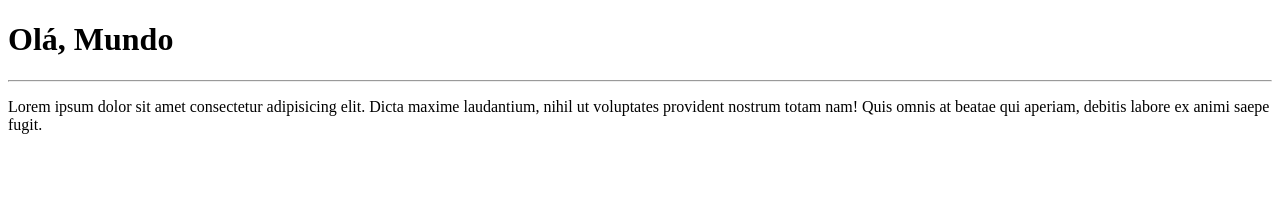
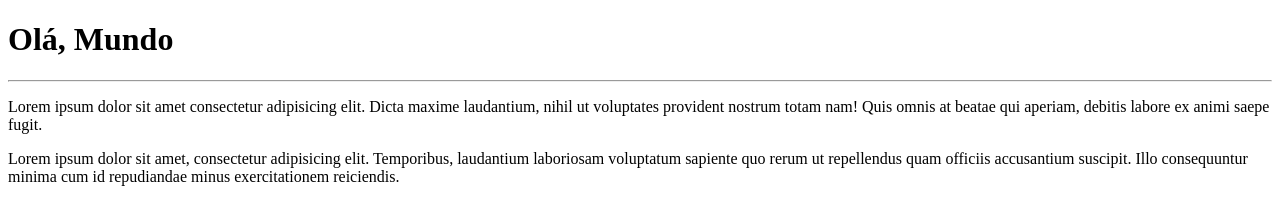
Before and after one commit to nascimentobrenda24/HelloWorld, a plain HTML site: page site-example/index.html in a window 1280 px wide. Drawn offline with Linux system fonts and the light colour scheme.

Commit message:
New Lorem Paragraph Add02

```diff
--- a/site-example/index.html
+++ b/site-example/index.html
@@ -10,5 +10,9 @@
     <h1>Olá, Mundo</h1>
     <hr>
     <p>Lorem ipsum dolor sit amet consectetur adipisicing elit. Dicta maxime laudantium, nihil ut voluptates provident nostrum totam nam! Quis omnis at beatae qui aperiam, debitis labore ex animi saepe fugit.</p>
+    <!-Now, we add new paragraph about lorem dilemma->
+    <p>Lorem ipsum dolor sit amet, consectetur adipisicing elit. Temporibus, laudantium laboriosam voluptatum sapiente quo rerum ut repellendus quam officiis accusantium suscipit. Illo consequuntur minima cum id repudiandae minus exercitationem reiciendis.
+    </p>
+
 </body>
 </html>
```
